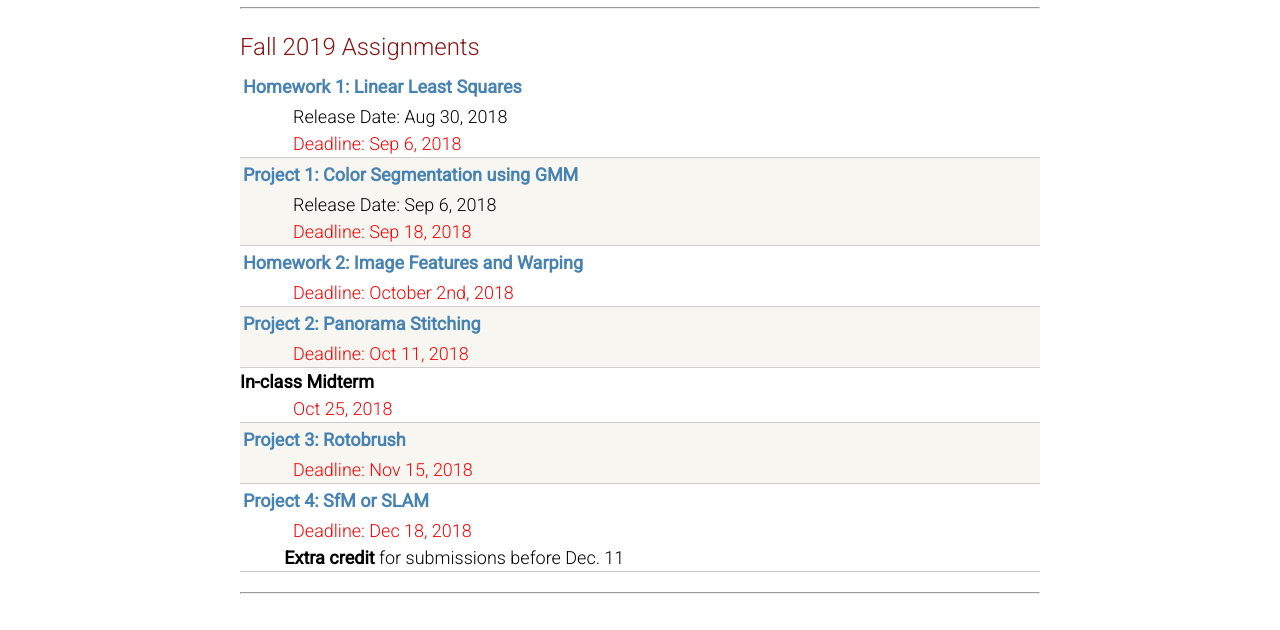
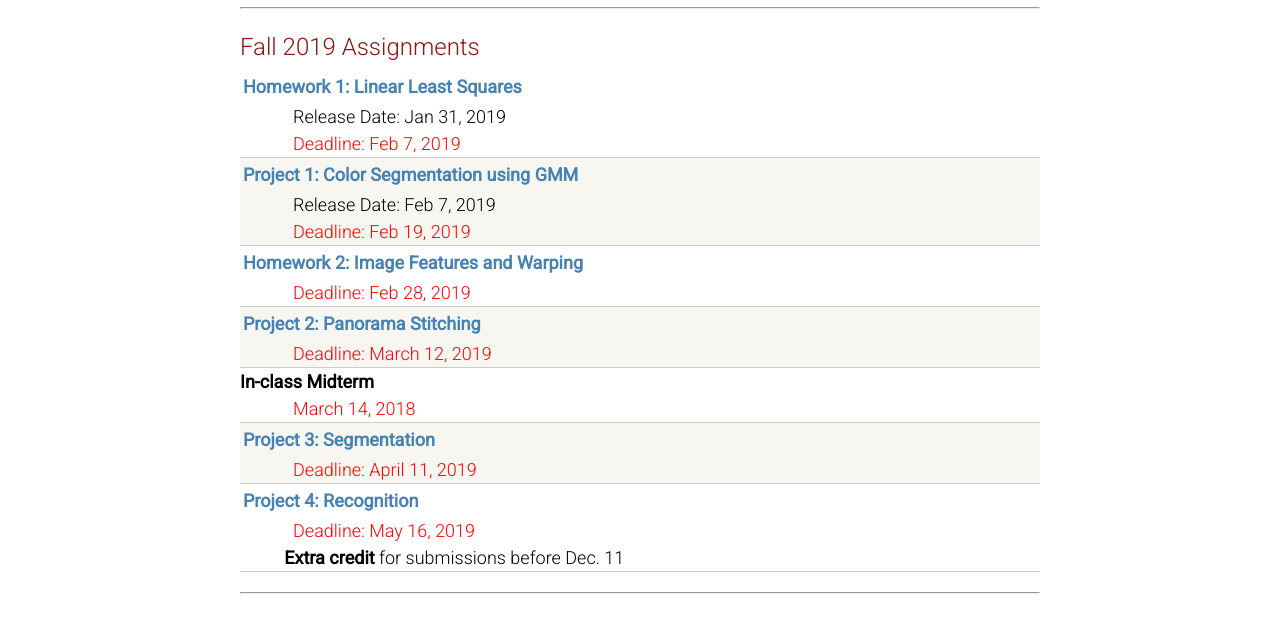
Before and after one commit to cmsc426spring2019/cmsc426spring2019.github.io, a Jekyll site: the page built from notes.html, in a window 1280 px wide. Shown: the part 1048-1678 px from the top of the page. Built offline with Jekyll 4.4.1, drawn with Linux system fonts in a browser that asks for light colours.

Commit message:
update to 2019

```diff
--- a/notes.html
+++ b/notes.html
@@ -102,61 +102,61 @@ permalink: /notes
 	      <b>Homework 1: Linear Least Squares</b>
       </a>
 	<ul style="list-style-type:none">
-	<li> &#160 Release Date: Aug 30, 2018</li>
-	<li> <font color="red">&#160 Deadline: Sep 6, 2018</font></li>
+	<li> &#160 Release Date: Jan 31, 2019</li>
+	<li> <font color="red">&#160 Deadline: Feb 7, 2019</font></li>
 	</ul>
     </div>
 
     <div class="materials-item">
-      <a href="2018/proj/p1/" style="color:SteelBlue">
+      <a href="2019/proj/p1/" style="color:SteelBlue">
         <b>Project 1: Color Segmentation using GMM</b>
       </a>
 	<ul style="list-style-type:none">
-	<li> &#160 Release Date: Sep 6, 2018</li>
-	<li> <font color="red">&#160 Deadline: Sep 18, 2018</font></li>
+	<li> &#160 Release Date: Feb 7, 2019</li>
+	<li> <font color="red">&#160 Deadline: Feb 19, 2019</font></li>
 	</ul>
     </div>
 
     <div class="materials-item">
-      <a href="2018/hw/hw2" style="color:SteelBlue">
+      <a href="2019/hw/hw2" style="color:SteelBlue">
         <b>Homework 2: Image Features and Warping</b>
       </a>
 	<ul style="list-style-type:none">
-	<li> <font color="red">&#160 Deadline: October 2nd, 2018</font></li>
+	<li> <font color="red">&#160 Deadline: Feb 28, 2019</font></li>
 	</ul>
     </div>
 
     <div class="materials-item">
-      <a href="2018/proj/p2" style="color:SteelBlue">
+      <a href="2019/proj/p2" style="color:SteelBlue">
         <b>Project 2: Panorama Stitching</b>
       </a>
 	<ul style="list-style-type:none">
-	<li> <font color="red">&#160 Deadline: Oct 11, 2018</font></li>
+	<li> <font color="red">&#160 Deadline: March 12, 2019</font></li>
 	</ul>
     </div>
 
     <div class="materials-item">
         <b>In-class Midterm</b>
 	<ul style="list-style-type:none">
-	<li> <font color="red">&#160 Oct 25, 2018</font></li>
+	<li> <font color="red">&#160 March 14, 2018</font></li>
 	</ul>
     </div>
 
     <div class="materials-item">
-      <a href="2018/proj/p3" style="color:SteelBlue">
-        <b>Project 3: Rotobrush</b>
+      <a href="2019/proj/p3" style="color:SteelBlue">
+        <b>Project 3: Segmentation</b>
       </a>
 	<ul style="list-style-type:none">
-	<li> <font color="red">&#160 Deadline: Nov 15, 2018</font></li>
+	<li> <font color="red">&#160 Deadline: April 11, 2019</font></li>
 	</ul>
     </div>
 
     <div class="materials-item">
-      <a href="2018/proj/p4" style="color:SteelBlue">
-       <b>Project 4: SfM or SLAM</b>
+      <a href="2019/proj/p4" style="color:SteelBlue">
+       <b>Project 4: Recognition</b>
       </a>
 	<ul style="list-style-type:none">
-	<li> <font color="red">&#160 Deadline: Dec 18, 2018</font></li>
+	<li> <font color="red">&#160 Deadline: May 16, 2019</font></li>
         <li> <b>Extra credit</b> for submissions before Dec. 11</li>
 	</ul>
     </div>
```
Also changed, not shown: 14 other files.
